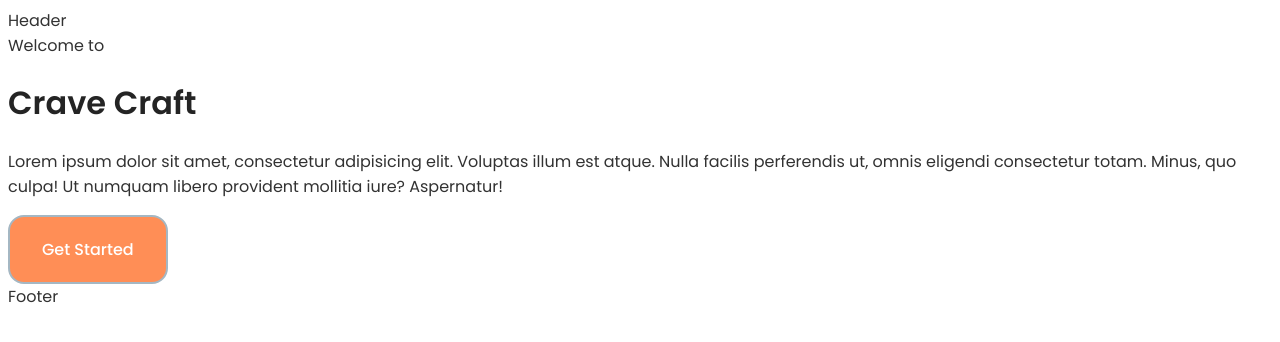
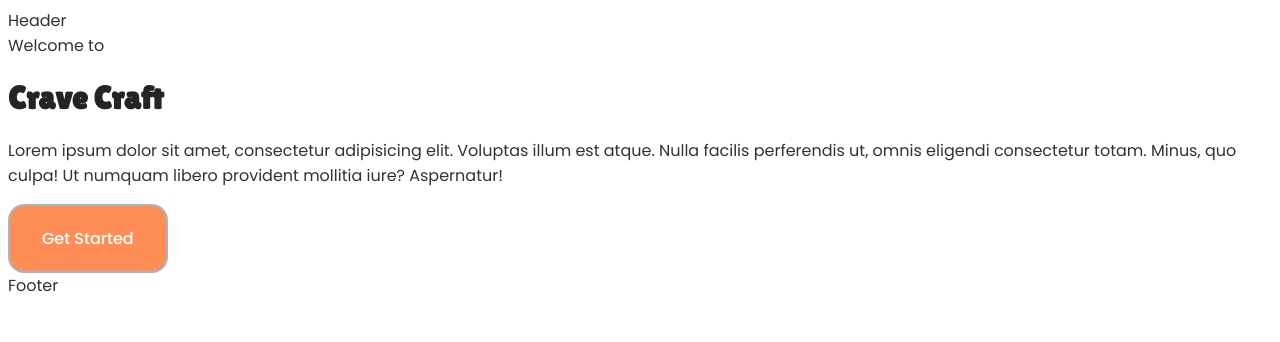
Before and after one commit to Eleoes/cravecraft-frontend, a React (Vite) app: page / in a window 1280 px wide. Shown: the top 342 px of the page. Built offline with nearby package versions, Linux system fonts and the light colour scheme.

Commit message:
wip: home page

```diff
--- a/src/index.css
+++ b/src/index.css
@@ -10,7 +10,7 @@
   --charcoal: #242424;
   --charcoal-light: #323232;
   /*========== Font and Typography ==========*/
-  --logo-font: "Lilita-One", cursive;
+  --logo-font: "Lilita One", cursive;
   --body-font: "Poppins", serif;
   /*.5rem = 8px | 1rem = 16px ...*/
   --big-font-size: 3.5rem;
@@ -101,6 +101,10 @@ img {
 }
 
 /*=============== REUSABLE CSS CLASSES ===============*/
+.logo {
+  font-family: var(--logo-font);
+}
+
 .section {
   padding: 6rem 0 2rem;
 }
--- a/src/index.scss
+++ b/src/index.scss
@@ -15,7 +15,7 @@
     --charcoal-light: #323232;
 
     /*========== Font and Typography ==========*/
-    --logo-font: "Lilita-One", cursive;
+    --logo-font: "Lilita One", cursive;
     --body-font: "Poppins", serif;
 
     /*.5rem = 8px | 1rem = 16px ...*/
@@ -112,6 +112,10 @@ img {
 }
 
 /*=============== REUSABLE CSS CLASSES ===============*/
+.logo {
+    font-family: var(--logo-font);
+}
+
 .section {
     padding: 6rem 0 2rem;
 }
--- a/src/pages/Home.jsx
+++ b/src/pages/Home.jsx
@@ -6,7 +6,7 @@ const Home = () => {
     return (
         <main>
             <span>Welcome to</span>
-            <h1>Crave Craft</h1>
+            <h1 class="logo">Crave Craft</h1>
             <p>Lorem ipsum dolor sit amet, consectetur adipisicing elit. Voluptas illum est atque. Nulla facilis perferendis ut, omnis eligendi consectetur totam. Minus, quo culpa! Ut numquam libero provident mollitia iure? Aspernatur!</p>
             <button class="primary">Get Started</button>
         </main>
```
Also changed, not shown: 1 other file (tests, documents, lock files or other folders).
